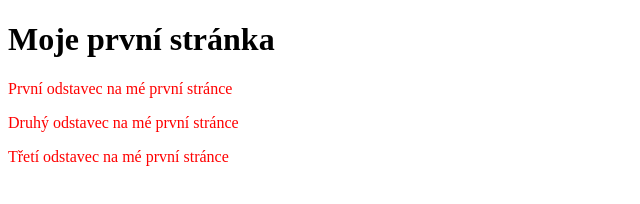
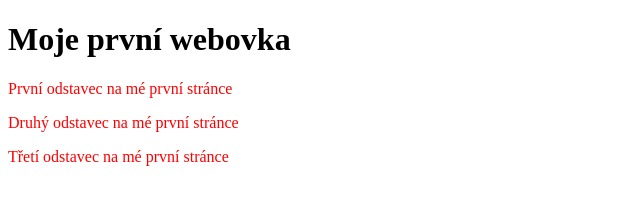
Before and after one commit to monikapink/First, a plain HTML site: page index.html in a window 1280 px wide. Shown: the full height of the page, 0-640 px from the left. Drawn offline with Linux system fonts and the light colour scheme.

Commit message:
Changing heading

```diff
--- a/index.html
+++ b/index.html
@@ -9,7 +9,7 @@
 
   <body>
 
-	<h1>Moje první stránka</h1>
+	<h1>Moje první webovka</h1>
 	<p>První odstavec na mé první stránce</p>
 	<p>Druhý odstavec na mé první stránce</p>
 	<p>Třetí odstavec na mé první stránce</p>
```
